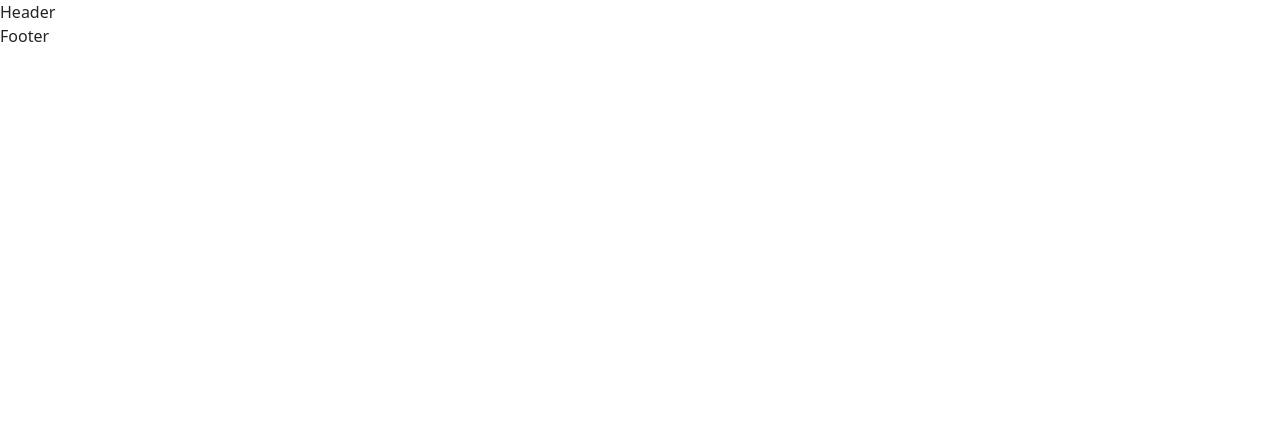
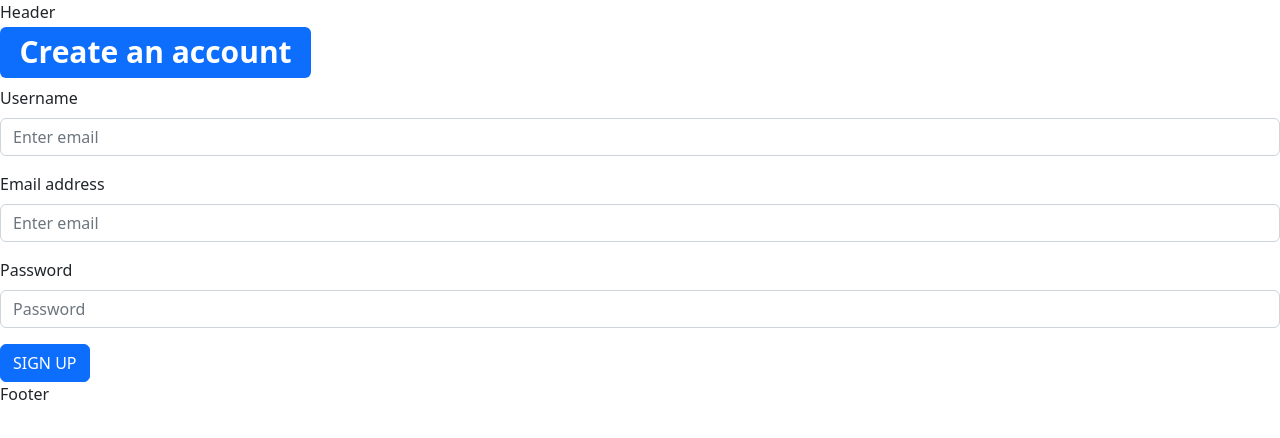
Before and after one commit to pethelp-website/final-project-pethelp, a React (Create React App) app in the folder frontend/: page /signup in a window 1280 px wide. Before the commit this address had no page. Shown: the top 438 px of the page. Built offline with nearby package versions, Linux system fonts and the light colour scheme.

Commit message:
add file.sass to each component

```diff
--- a/frontend/src/App.jsx
+++ b/frontend/src/App.jsx
@@ -14,7 +14,7 @@ function App() {
           <Routes>
             <Route path="/" element={<HomePage />}>
             </Route>
-            <Route path="/sign-up" element={<FormSignup />}>
+            <Route path="/signup" element={<FormSignup />}>
             </Route>
           </Routes>
         </div>
--- a/frontend/src/components/signup/FormSignup.jsx
+++ b/frontend/src/components/signup/FormSignup.jsx
@@ -55,6 +55,7 @@ const FormSignup = () => {
       ...values,
       [name]: value
     })
+    console.log(values);
   }
 
   const handleSubmit = (event) => {
@@ -66,11 +67,15 @@ const FormSignup = () => {
 
   return (
     //bootstrap form
+    <div>
       <Form onSubmit={handleSubmit}>
         <Form.Group className="mb-3" controlId="formBasicUsername">
-        <h1>
-          <Badge bg="secondary">Create an account</Badge>
+          <div>
+            <h1 className="title">
+              <Badge bg="primary">Create an account</Badge>
             </h1>
+          </div>
+
           <Form.Label>Username</Form.Label>
           <Form.Control
             type="text"
@@ -107,6 +112,8 @@ const FormSignup = () => {
           SIGN UP
         </Button>
       </Form>
+    </div>
+
 
 
   )
--- a/frontend/src/services/login.js
+++ b/frontend/src/services/login.js
@@ -1,31 +1,34 @@
 
-const mockResponseSignup = {
+
+/*const mockResponseSignup = {
     "jwtToken": "eyJhbGciOiJIUzI1NiIsInR5cCI6IkpXVCJ9.eyJ1c2VyIjp7fSwiaWF0IjoxNjU4OTU1NDIyLCJleHAiOjE2NTg5NTkwMjJ9.xYTFDomtgFTfvQMpTl1FK_SzVzyVYTqDaN4tb0uNCfI",
     "isAuthenticated": true,
     "name": "Alissa Nishihara"
 }
 
-const environment = "https://localhost";
+const environment = "https://localhost";*/
 
 
-export function sign_up({
+export async function sign_up({
     username,
     email,
     password
 }) {
-    /*return fetch(environment + "/api/sign-up", {
+    return fetch("https://run.mocky.io/v3/b1734bbd-64b6-42e0-9350-69f76fdaff42", {
         method: "POST",
         headers: {
             //authorization: getLocalStorageInfo(),
             "Content-Type": "application/json",
+
+
         },
         body: JSON.stringify({
             username,
             email,
             password,
         })
-    }).then(response => response.json())*/
-    return Promise.resolve(mockResponseSignup)
+    }).then(response => response.json())
+    //return Promise.resolve(mockResponseSignup)
 };
 
 export function getAuthenticatedUser() {
```
Also changed, not shown: frontend/src/components/signup/Form.jsx (deleted, +0 -22 lines), frontend/src/App.sass (added), frontend/src/components/home/HomePage.sass (added), frontend/src/components/signup/FormSignup.sass (added). Lines whose indentation alone changed are shown as unchanged.
